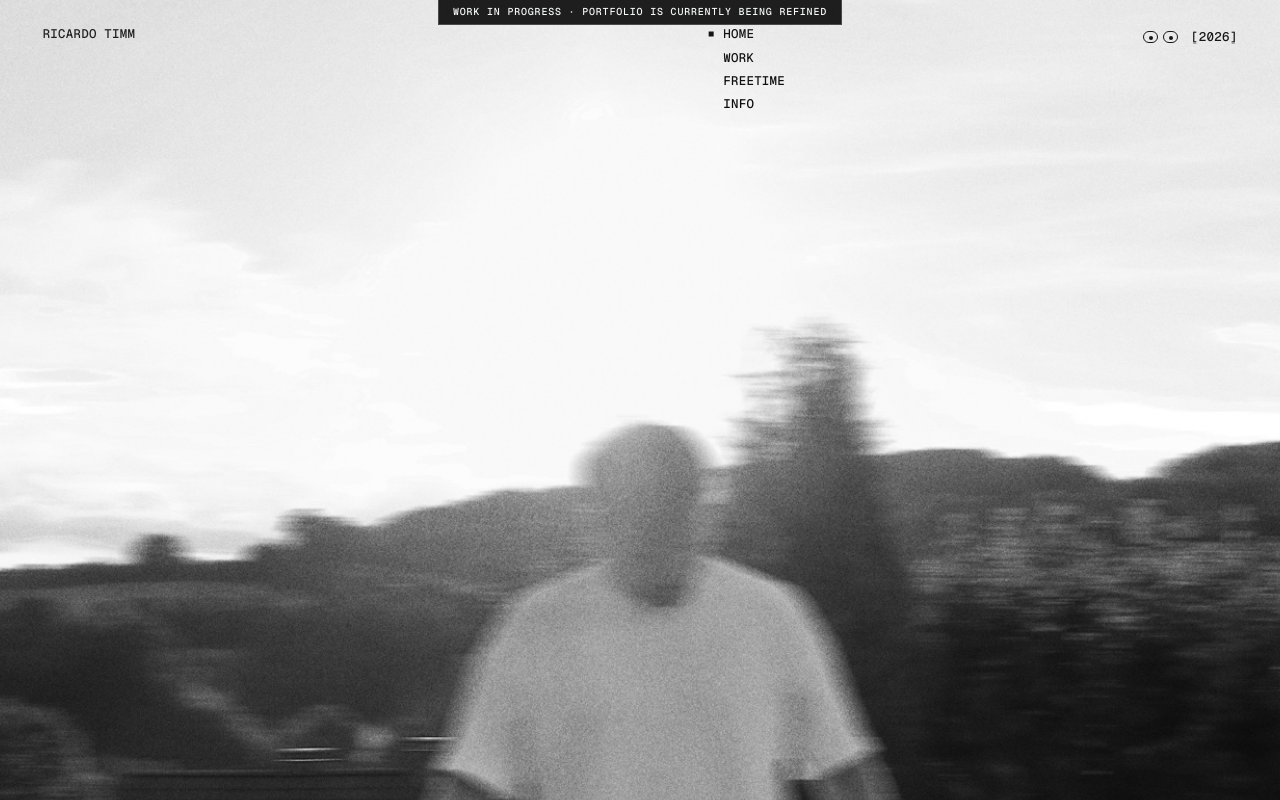
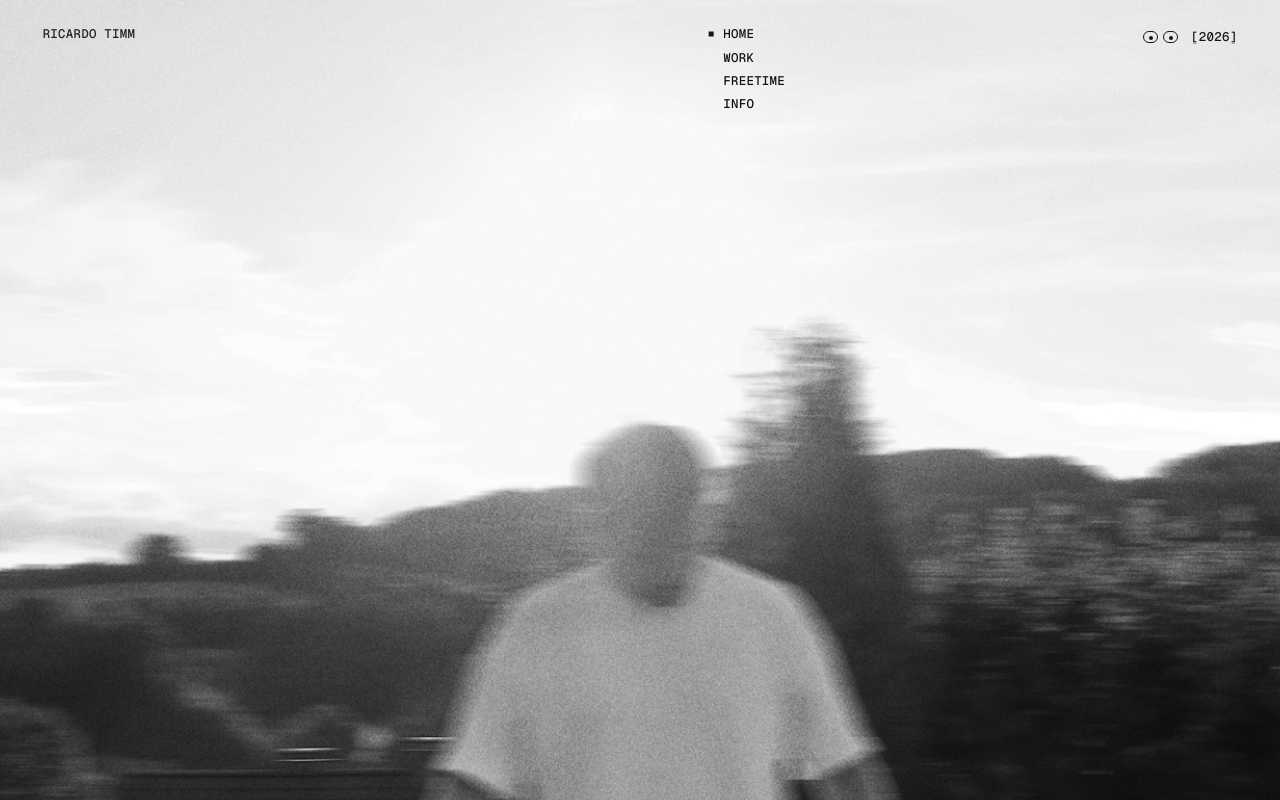
Before and after one commit to ricardotimmr/personal-portfolio, a React (Vite) app: page / in a window 1280 px wide. Shown: the top 800 px of the page. Built offline with nearby package versions, Linux system fonts and the light colour scheme.

Commit message:
chore: disable top work-in-progress banner

```diff
--- a/src/App.tsx
+++ b/src/App.tsx
@@ -17,7 +17,7 @@ import ProjectDetailPage from './pages/ProjectDetailPage'
 import WorkPage from './pages/WorkPage'
 import './App.css'
 
-const SHOW_WIP_BANNER = true
+const SHOW_WIP_BANNER = false
 const INTRO_SESSION_STORAGE_KEY = 'portfolio:intro-played'
 
 function hasIntroPlayedThisSession() {
```
